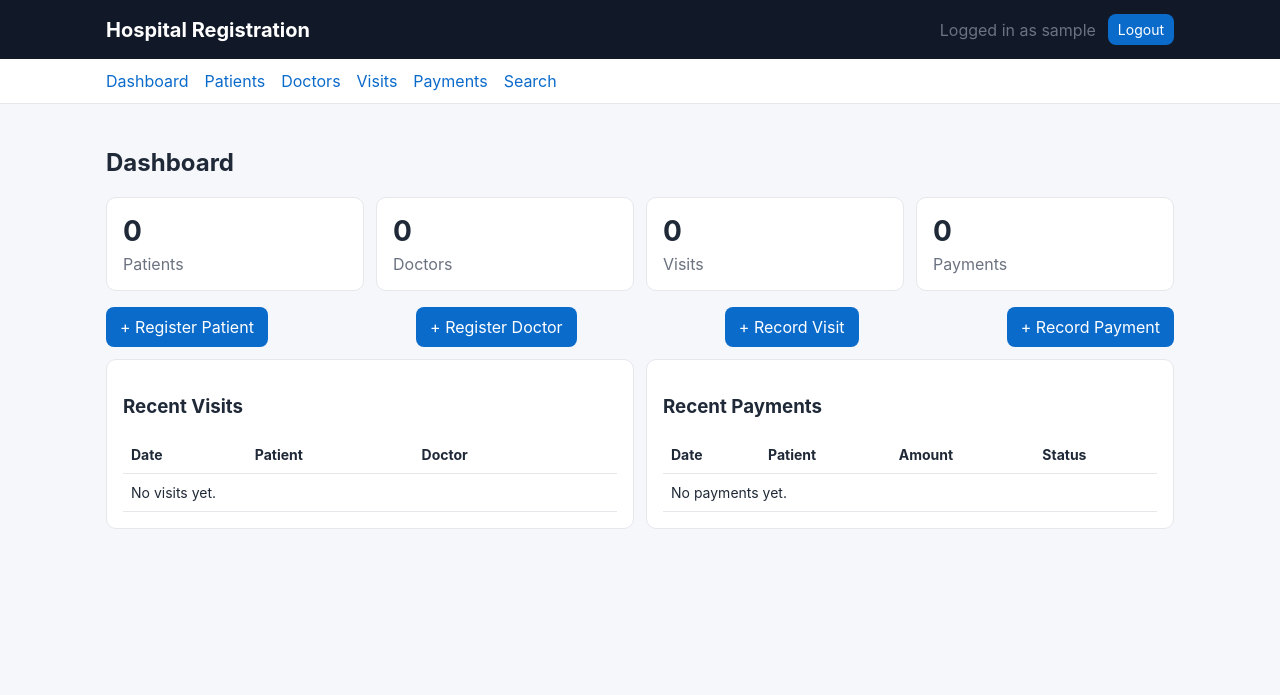
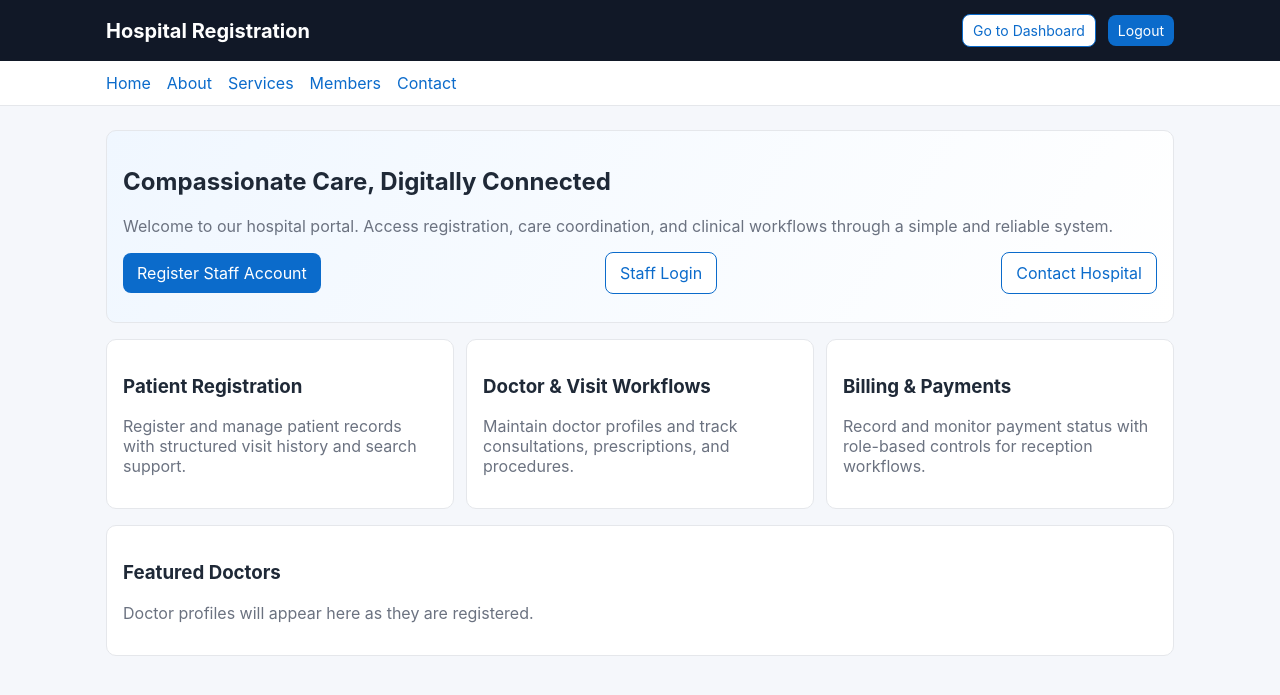
Before and after one commit to sakshi534/hospital_registration, a Django app: page / in a window 1280 px wide. Shown: the top 695 px of the page. Run offline with Django 4.2, Linux system fonts and the light colour scheme; the visitor is signed in with stand-in values (Sample User, id 1); data that the repository does not hold is empty.

Commit message:
Add Phase 1 public hospital website and move app dashboard to /dashboard

```diff
--- a/core/urls.py
+++ b/core/urls.py
@@ -2,10 +2,14 @@ from django.urls import path
 
 from .views import (
     UserLoginView,
+    about,
+    contact,
     dashboard,
     doctor_create,
     doctor_list,
+    home,
     logout_view,
+    members,
     patient_create,
     patient_detail,
     patient_list,
@@ -13,6 +17,7 @@ from .views import (
     payment_list,
     prescription_create,
     procedure_create,
+    services,
     search,
     signup_view,
     health_check,
@@ -23,7 +28,12 @@ from .views import (
 
 urlpatterns = [
     path("health/", health_check, name="health_check"),
-    path("", dashboard, name="dashboard"),
+    path("", home, name="home"),
+    path("about/", about, name="about"),
+    path("services/", services, name="services"),
+    path("members/", members, name="members"),
+    path("contact/", contact, name="contact"),
+    path("dashboard/", dashboard, name="dashboard"),
     path("login/", UserLoginView.as_view(), name="login"),
     path("signup/", signup_view, name="signup"),
     path("logout/", logout_view, name="logout"),
--- a/core/views.py
+++ b/core/views.py
@@ -62,6 +62,31 @@ def role_required(check_fn):
 
 class UserLoginView(LoginView):
     template_name = "registration/login.html"
+
+
+def home(request):
+    featured_doctors = Doctor.objects.all()[:6]
+    context = {
+        "featured_doctors": featured_doctors,
+    }
+    return render(request, "public/home.html", context)
+
+
+def about(request):
+    return render(request, "public/about.html")
+
+
+def services(request):
+    return render(request, "public/services.html")
+
+
+def members(request):
+    doctors = Doctor.objects.all()
+    return render(request, "public/members.html", {"doctors": doctors})
+
+
+def contact(request):
+    return render(request, "public/contact.html")
 
 
 def health_check(request):
--- a/static/css/style.css
+++ b/static/css/style.css
@@ -96,6 +96,12 @@ a {
   gap: 12px;
 }
 
+.grid-3 {
+  display: grid;
+  grid-template-columns: repeat(3, minmax(0, 1fr));
+  gap: 12px;
+}
+
 .stat h3 {
   margin: 0;
   font-size: 28px;
@@ -119,6 +125,25 @@ a {
 .btn-small {
   padding: 7px 10px;
   font-size: 14px;
+}
+
+.btn-light {
+  background: #fff;
+  color: var(--primary);
+  border: 1px solid var(--primary);
+}
+
+.hero {
+  background: linear-gradient(120deg, #f0f7ff 0%, #ffffff 100%);
+}
+
+.plain-list {
+  margin: 0;
+  padding-left: 18px;
+}
+
+.plain-list li {
+  margin-bottom: 8px;
 }
 
 .muted {
@@ -189,7 +214,8 @@ td {
 
 @media (max-width: 900px) {
   .grid-4,
-  .grid-2 {
+  .grid-2,
+  .grid-3 {
     grid-template-columns: 1fr;
   }
 }
--- a/templates/base.html
+++ b/templates/base.html
@@ -10,7 +10,11 @@
 <body>
     <header class="topbar">
         <div class="container topbar-inner">
-            <h1><a href="{% url 'dashboard' %}">Hospital Registration</a></h1>
+            <h1>
+                <a href="{% if user.is_authenticated %}{% url 'dashboard' %}{% else %}{% url 'home' %}{% endif %}">
+                    Hospital Registration
+                </a>
+            </h1>
             {% if user.is_authenticated %}
                 <div class="topbar-actions">
                     <span class="muted">Logged in as {{ user.username }}</span>
--- /dev/null
+++ b/templates/public/home.html
@@ -0,0 +1,48 @@
+{% extends "public_base.html" %}
+
+{% block title %}Welcome | Hospital Registration{% endblock %}
+
+{% block content %}
+<section class="hero card">
+    <h2>Compassionate Care, Digitally Connected</h2>
+    <p class="muted">
+        Welcome to our hospital portal. Access registration, care coordination, and clinical workflows through a simple and reliable system.
+    </p>
+    <div class="actions-row">
+        <a class="btn" href="{% url 'signup' %}">Register Staff Account</a>
+        <a class="btn btn-light" href="{% url 'login' %}">Staff Login</a>
+        <a class="btn btn-light" href="{% url 'contact' %}">Contact Hospital</a>
+    </div>
+</section>
+
+<section class="grid-3">
+    <div class="card">
+        <h3>Patient Registration</h3>
+        <p class="muted">Register and manage patient records with structured visit history and search support.</p>
+    </div>
+    <div class="card">
+        <h3>Doctor & Visit Workflows</h3>
+        <p class="muted">Maintain doctor profiles and track consultations, prescriptions, and procedures.</p>
+    </div>
+    <div class="card">
+        <h3>Billing & Payments</h3>
+        <p class="muted">Record and monitor payment status with role-based controls for reception workflows.</p>
+    </div>
+</section>
+
+<section class="card">
+    <h3>Featured Doctors</h3>
+    {% if featured_doctors %}
+        <ul class="plain-list">
+            {% for doctor in featured_doctors %}
+                <li>
+                    <strong>Dr. {{ doctor.first_name }} {{ doctor.last_name }}</strong>
+                    <span class="muted"> — {{ doctor.specialization }}</span>
+                </li>
+            {% endfor %}
+        </ul>
+    {% else %}
+        <p class="muted">Doctor profiles will appear here as they are registered.</p>
+    {% endif %}
+</section>
+{% endblock %}
--- /dev/null
+++ b/templates/public_base.html
@@ -0,0 +1,40 @@
+<!DOCTYPE html>
+<html lang="en">
+<head>
+    {% load static %}
+    <meta charset="UTF-8" />
+    <meta name="viewport" content="width=device-width, initial-scale=1.0" />
+    <title>{% block title %}Hospital Registration{% endblock %}</title>
+    <link rel="stylesheet" href="{% static 'css/style.css' %}" />
+</head>
+<body>
+    <header class="topbar">
+        <div class="container topbar-inner">
+            <h1><a href="{% url 'home' %}">Hospital Registration</a></h1>
+            <div class="topbar-actions">
+                {% if user.is_authenticated %}
+                    <a class="btn btn-small btn-light" href="{% url 'dashboard' %}">Go to Dashboard</a>
+                    <a class="btn btn-small" href="{% url 'logout' %}">Logout</a>
+                {% else %}
+                    <a class="btn btn-small btn-light" href="{% url 'login' %}">Login</a>
+                    <a class="btn btn-small" href="{% url 'signup' %}">Register Staff</a>
+                {% endif %}
+            </div>
+        </div>
+    </header>
+
+    <nav class="nav">
+        <div class="container nav-links">
+            <a href="{% url 'home' %}">Home</a>
+            <a href="{% url 'about' %}">About</a>
+            <a href="{% url 'services' %}">Services</a>
+            <a href="{% url 'members' %}">Members</a>
+            <a href="{% url 'contact' %}">Contact</a>
+        </div>
+    </nav>
+
+    <main class="container page-content">
+        {% block content %}{% endblock %}
+    </main>
+</body>
+</html>
```
Also changed, not shown: templates/public/about.html (added, +27 -0 lines), templates/public/contact.html (added, +25 -0 lines), templates/public/members.html (added, +35 -0 lines), templates/public/services.html (added, +18 -0 lines), README.md.
